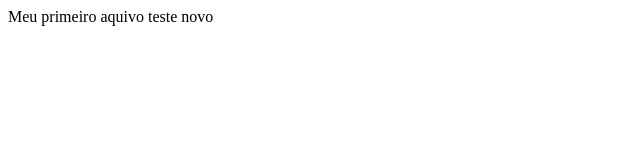
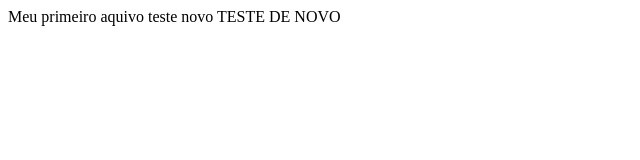
Before and after one commit to RafaelTrostdorf/meu_projeto_versionado, a plain HTML site: page index.html in a window 1280 px wide. Shown: the whole page, without its empty margins (0-640 px from the left). Drawn offline with Linux system fonts and the light colour scheme.

Commit message:
Update index.html
MAIS UM TESTE

```diff
--- a/index.html
+++ b/index.html
@@ -2,5 +2,6 @@
 <body>
 Meu primeiro aquivo
 teste novo
+  TESTE DE NOVO
 </body>
 </html>
```
